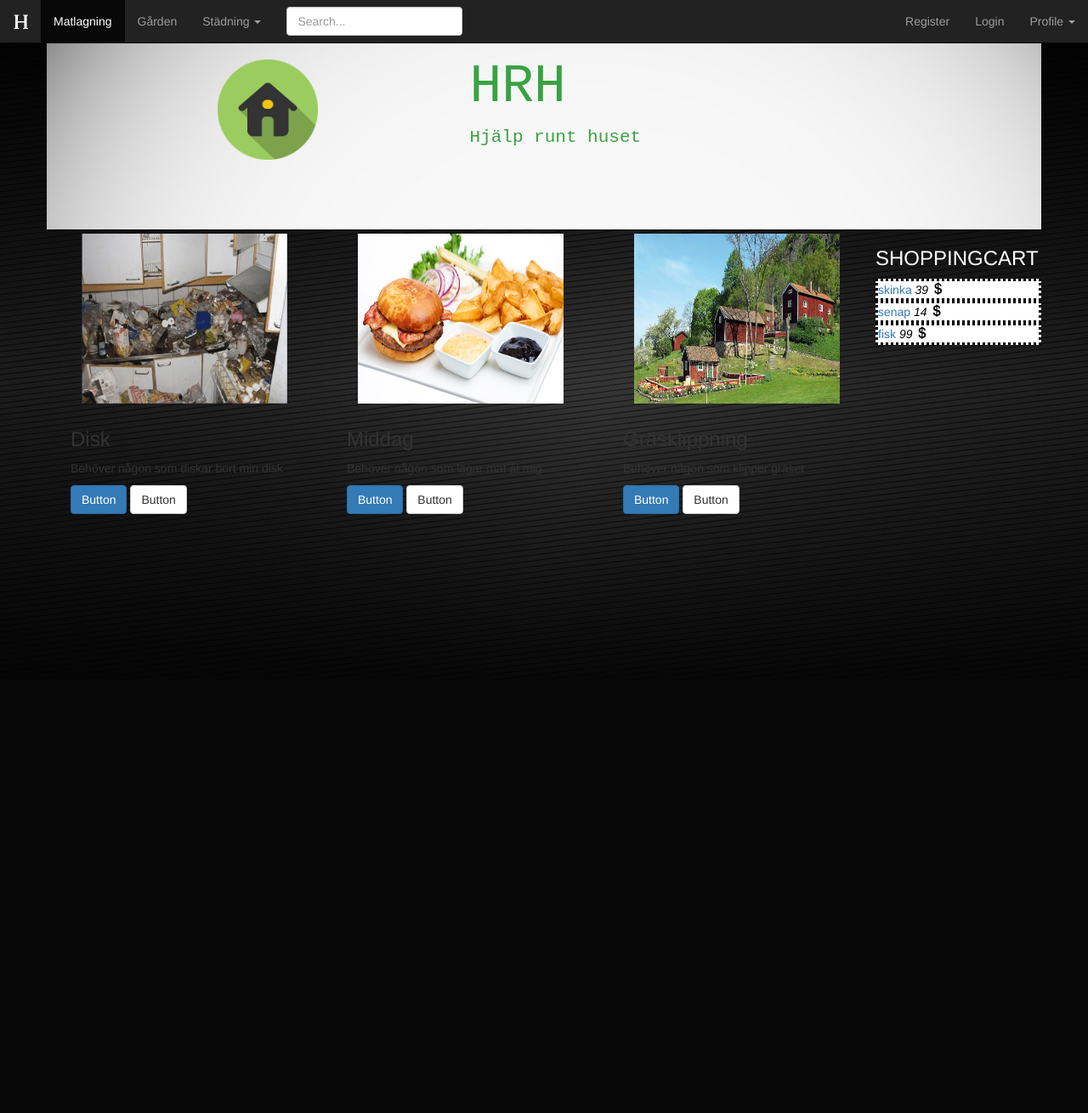
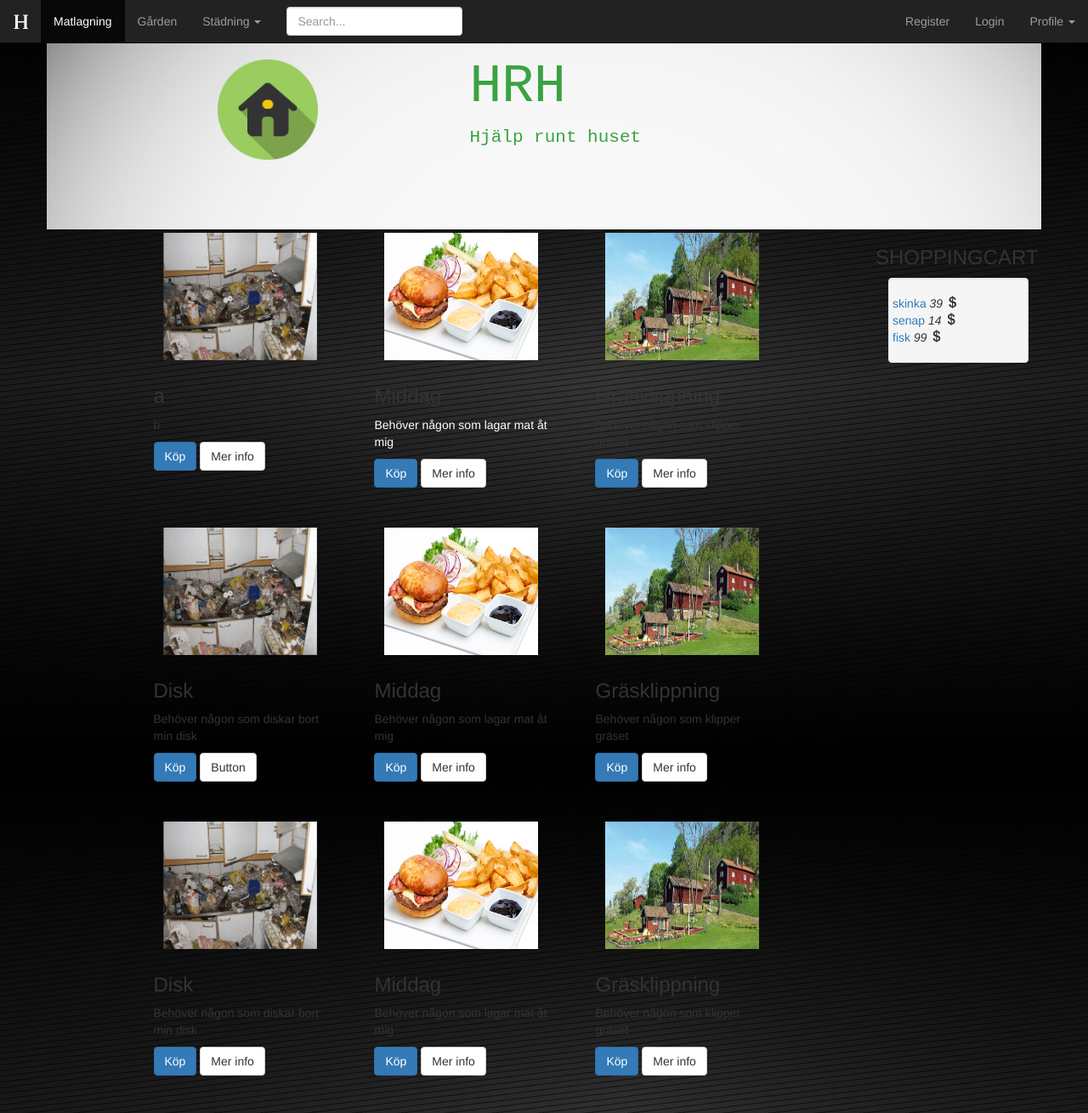
Before and after one commit to superspindel/onlineStore, a Flask app: page / in a window 1280 px wide. Shown: the whole page at 85% size. Before the commit the page ends 713 px from the top, so only its background shows below. Run offline with Flask 2, Linux system fonts and the light colour scheme; some libraries are stand-ins or nearby versions.

Commit message:
ändrade tillbaka från vår foor loop

```diff
--- a/storeSite/templates/base.html
+++ b/storeSite/templates/base.html
@@ -9,6 +9,13 @@
         <link rel="stylesheet" href="{{ url_for('static', filename='css/theme.css') }}">
 </head>
 <body>
+<!--
+Static menu bar at the top of the site with Home button,
+categories to be generated from data sent from the database,
+login/register button aswell as a profile button.
+
+Login and register / logout should be the buttons available that change if user is logged in or not.
+-->
 <div class="row">
     <nav class="navbar navbar-inverse navbar-fixed-top">
         <div class="container-fluid">
@@ -65,10 +72,16 @@
         </div>
     </nav>
 </div>
+<!--
+Container that contains the shoppingcart, and other data depending on the template used.
+Designed to allow items to be in the center of the screen and keep the shoppingcart always on the right.
+-->
 <div class="container">
     <div class="row topbar">
         <div class="col-md-1">
-
+            <!--
+            Left empty for centering of the jumbotron.
+            -->
         </div>
         <div class="col-md-10">
             <div class="row">
@@ -90,54 +103,59 @@
             </div>
         </div>
         <div class="col-md-1">
-
+            <!--
+            Left empty for centering of the jumbotron.
+            -->
         </div>
     </div>
     <div class="row">
-        <div class="col-md-2">
+        <div class="col-md-1">
 
         </div>
         <div class="col-md-8">
-            <div class="row">
-                <div class="col-md-10">
-
-                </div>
-                <div class="col-md-2">
-
-                </div>
-            </div>
-        </div>
-        <div class="col-md-2">
-
-        </div>
-    </div>
-    <div class="row">
-        <div class="col-md-10">
+            <!--
+            This is where the items are located or the register info etc.
+            written in the appropriate template and includes this.
+            -->
             {% block content %}
             {% endblock %}
         </div>
+        <div class="col-md-1">
+
+        </div>
+        <!--
+        This should be auto generated from database data and not as currently implemented with test data.
+        -->
         <div class="col-md-2">
-            <div class="row shoppingcartTitle">
+            <div class="row">
                 <h3>SHOPPINGCART</h3>
             </div>
+            <div class="well">
             {% for item in shoppingcart %}
-            <div class="row shoppingcart">
+            <div class="row">
                 <a href="/item/{{item.id}}">
                     {{ item.name }}
                 </a><i>{{ item.price }}</i> <span class="glyphicon glyphicon-usd"></span>
             </div>
             {% endfor %}
+            </div>
         </div>
     </div>
     <div class="row">
         <div class="col-md-2">
-
+        <!--
+        Might include contact information
+        -->
         </div>
         <div class="col-md-8">
-
+        <!--
+        Might include other information
+        -->
         </div>
         <div class="col-md-2">
-
+        <!--
+        Might include other information
+        -->
         </div>
     </div>
 </div>
--- a/storeSite/templates/home.html
+++ b/storeSite/templates/home.html
@@ -4,31 +4,95 @@
 <div class="row">
   <div class="col-sm-6 col-md-4">
     <div class="thumbnail">
-      <img src="/static/images/disk.jpg" style="min-height:200px;height:200px;min-width:242px;width:242px;">
+      <img src="/static/images/disk.jpg" style="min-height:150px;height:150px;min-width:181px;width:181px;">
       <div class="caption">
-        <h3>Disk</h3>
-        <p>Behöver någon som diskar bort min disk</p>
-        <p><a href="#" class="btn btn-primary" role="button">Button</a> <a href="#" class="btn btn-default" role="button">Button</a></p>
+        <h3>a</h3>
+        <p>b</p>
+        <p><a href="#" class="btn btn-primary" role="button">Köp</a> <a href="#" class="btn btn-default" role="button">Mer info</a></p>
       </div>
     </div>
   </div>
   <div class="col-sm-6 col-md-4">
       <div class="thumbnail">
-        <img src="/static/images/mat.jpg" style="min-height:200px;height:200px;min-width:242px;width:242px;">
-      <div class="caption">
+        <img src="/static/images/mat.jpg" style="min-height:150px;height:150px;min-width:181px;width:181px;">
+        <div class="caption">
         <h3>Middag</h3>
-        <p>Behöver någon som lagar mat åt mig</p>
-        <p><a href="#" class="btn btn-primary" role="button">Button</a> <a href="#" class="btn btn-default" role="button">Button</a></p>
+        <p style="color: white;">Behöver någon som lagar mat åt mig</p>
+        <p><a href="#" class="btn btn-primary" role="button">Köp</a> <a href="#" class="btn btn-default" role="button">Mer info</a></p>
       </div>
     </div>
   </div>
     <div class="col-sm-6 col-md-4">
     <div class="thumbnail">
-      <img src="/static/images/garden1.jpg" style="min-height:200px;height:200px;min-width:242px;width:242px;">
+      <img src="/static/images/garden1.jpg" style="min-height:150px;height:150px;min-width:181px;width:181px;">
       <div class="caption">
         <h3>Gräsklippning</h3>
         <p>Behöver någon som klipper gräset</p>
-        <p><a href="#" class="btn btn-primary" role="button">Button</a> <a href="#" class="btn btn-default" role="button">Button</a></p>
+        <p><a href="#" class="btn btn-primary" role="button">Köp</a> <a href="#" class="btn btn-default" role="button">Mer info</a></p>
+      </div>
+    </div>
+  </div>
+</div>
+<div class="row">
+  <div class="col-sm-6 col-md-4">
+    <div class="thumbnail">
+      <img src="/static/images/disk.jpg" style="min-height:150px;height:150px;min-width:181px;width:181px;">
+      <div class="caption">
+        <h3>Disk</h3>
+        <p>Behöver någon som diskar bort min disk</p>
+        <p><a href="#" class="btn btn-primary" role="button">Köp</a> <a href="#" class="btn btn-default" role="button">Button</a></p>
+      </div>
+    </div>
+  </div>
+  <div class="col-sm-6 col-md-4">
+      <div class="thumbnail">
+        <img src="/static/images/mat.jpg" style="min-height:150px;height:150px;min-width:181px;width:181px;">
+      <div class="caption">
+        <h3>Middag</h3>
+        <p>Behöver någon som lagar mat åt mig</p>
+        <p><a href="#" class="btn btn-primary" role="button">Köp</a> <a href="#" class="btn btn-default" role="button">Mer info</a></p>
+      </div>
+    </div>
+  </div>
+    <div class="col-sm-6 col-md-4">
+    <div class="thumbnail">
+      <img src="/static/images/garden1.jpg" style="min-height:150px;height:150px;min-width:181px;width:181px;">
+      <div class="caption">
+        <h3>Gräsklippning</h3>
+        <p>Behöver någon som klipper gräset</p>
+        <p><a href="#" class="btn btn-primary" role="button">Köp</a> <a href="#" class="btn btn-default" role="button">Mer info</a></p>
+      </div>
+    </div>
+  </div>
+</div>
+<div class="row">
+  <div class="col-sm-6 col-md-4">
+    <div class="thumbnail">
+      <img src="/static/images/disk.jpg" style="min-height:150px;height:150px;min-width:181px;width:181px;">
+      <div class="caption">
+        <h3>Disk</h3>
+        <p>Behöver någon som diskar bort min disk</p>
+        <p><a href="#" class="btn btn-primary" role="button">Köp</a> <a href="#" class="btn btn-default" role="button">Mer info</a></p>
+      </div>
+    </div>
+  </div>
+  <div class="col-sm-6 col-md-4">
+      <div class="thumbnail">
+        <img src="/static/images/mat.jpg" style="min-height:150px;height:150px;min-width:181px;width:181px;">
+      <div class="caption">
+        <h3>Middag</h3>
+        <p>Behöver någon som lagar mat åt mig</p>
+        <p><a href="#" class="btn btn-primary" role="button">Köp</a> <a href="#" class="btn btn-default" role="button">Mer info</a></p>
+      </div>
+    </div>
+  </div>
+    <div class="col-sm-6 col-md-4">
+    <div class="thumbnail">
+      <img src="/static/images/garden1.jpg" style="min-height:150px;height:150px;min-width:181px;width:181px;">
+      <div class="caption">
+        <h3>Gräsklippning</h3>
+        <p>Behöver någon som klipper gräset</p>
+        <p><a href="#" class="btn btn-primary" role="button">Köp</a> <a href="#" class="btn btn-default" role="button">Mer info</a></p>
       </div>
     </div>
   </div>
```
Also changed, not shown: 1 other file.
